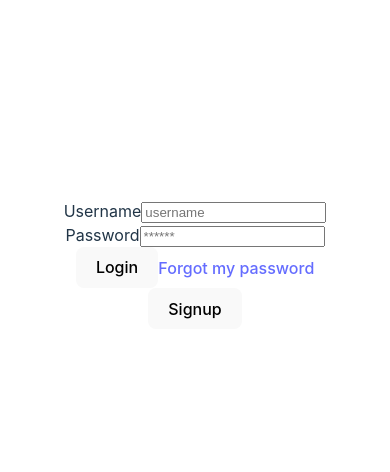
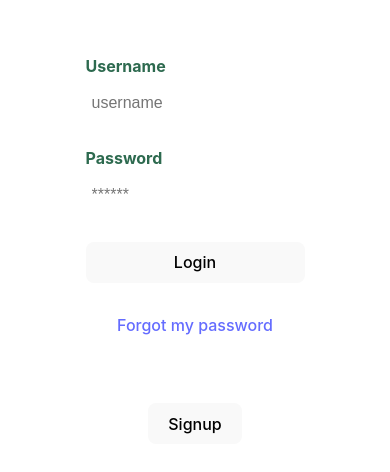
Before and after one commit to ldcantillom/reservasuno-frontend, a React (Vite) app: page /login in a window 390 px wide. Shown: the part 158-630 px from the top of the page. Built offline with nearby package versions, Linux system fonts and the light colour scheme.

Commit message:
[ADD] Auth styles.

```diff
--- a/src/main.jsx
+++ b/src/main.jsx
@@ -1,6 +1,7 @@
 import { StrictMode } from 'react';
 import { createRoot } from 'react-dom/client';
 import './index.css';
+import './styles/forms.scss';
 import App from './App.jsx';
 
 createRoot(document.getElementById('root')).render(
--- /dev/null
+++ b/src/styles/forms.scss
@@ -0,0 +1,78 @@
+.form-container {
+    display: grid;
+    grid-template-rows: auto 1fr auto;
+    width: 300px;
+    justify-content: center;
+    justify-items: center;
+  }
+  .form-container .logo {
+    width: 150px;
+    margin-bottom: 48px;
+    justify-self: center;
+    display: none;
+  }
+  .form-container .title {
+    font-size: var(--lg);
+    margin-bottom: 12px;
+    text-align: center;
+  }
+  .form-container .subtitle {
+    // color: var(--very-light-pink);
+    font-size: var(--md);
+    font-weight: 300;
+    margin-top: 0;
+    margin-bottom: 32px;
+    text-align: center;
+  }
+  .form {
+    display: flex;
+    flex-direction: column;
+  }
+  .form div {
+    text-align: left;
+    display: flex;
+    flex-direction: column;
+  }
+  .form a {
+    // color: var(--hospital-green);
+    font-size: var(--sm);
+    text-align: center;
+    text-decoration: none;
+    margin-bottom: 52px;
+  }
+  .label {
+    color: #2D6A4F;
+    font-size: var(--sm);
+    font-weight: bold;
+    margin-bottom: 4px;
+  }
+  .input {
+    background-color: var(--text-input-field);
+    border: none;
+    border-radius: 8px;
+    height: 30px;
+    font-size: var(--md);
+    padding: 6px;
+    margin-bottom: 12px;
+  }
+  .input-name,
+  .input-username,
+  .input-username {
+    margin-bottom: 22px;
+  }
+  .login-button {
+    margin-top: 14px;
+    margin-bottom: 30px;
+  }
+  @media (max-width: 640px) {
+    .form-container {
+          height: 100%;
+      }
+      .form {
+          height: 100%;
+          justify-content: space-between;
+      }
+    .form-container .logo {
+      display: block;
+    }
+  }
```
